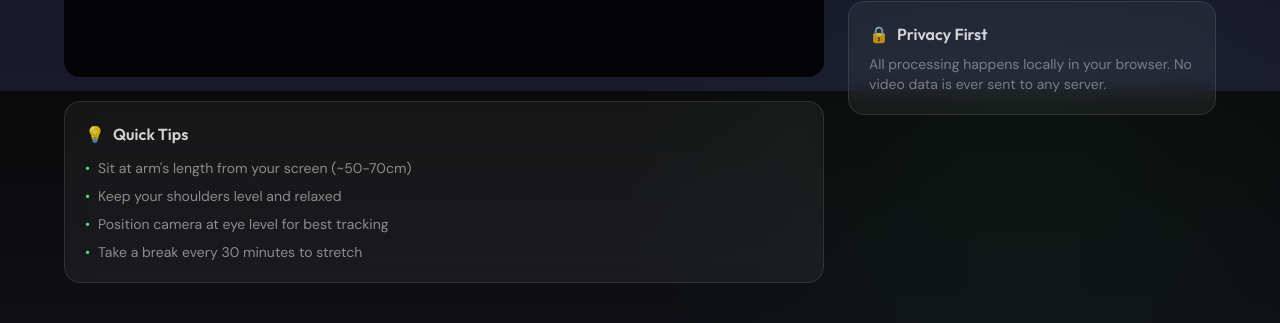
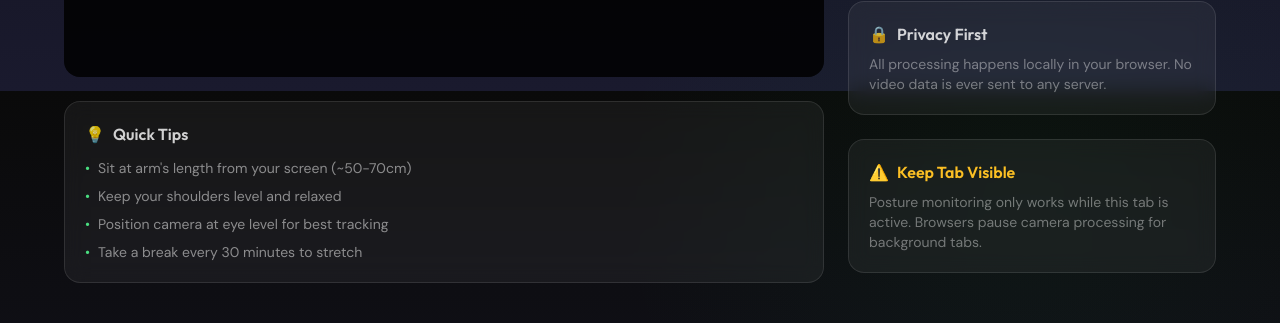
Before and after one commit to ohgree/back-track, a SvelteKit app: page / in a window 1280 px wide. Shown: the part 709-1032 px from the top of the page. Built offline with nearby package versions, Linux system fonts and the light colour scheme; no server answers.

Commit message:
Add caveats

```diff
--- a/src/routes/+page.svelte
+++ b/src/routes/+page.svelte
@@ -117,6 +117,18 @@
             ever sent to any server.
           </p>
         </div>
+
+        <div class="glass rounded-2xl p-5 border border-warn-500/20">
+          <h3
+            class="font-display font-semibold text-warn-400 mb-2 flex items-center gap-2"
+          >
+            <span>⚠️</span> Keep Tab Visible
+          </h3>
+          <p class="text-white/40 text-sm font-body">
+            Posture monitoring only works while this tab is active. Browsers
+            pause camera processing for background tabs.
+          </p>
+        </div>
       </div>
     </div>
 
```
Also changed, not shown: 1 other file (tests, documents, lock files or other folders).
